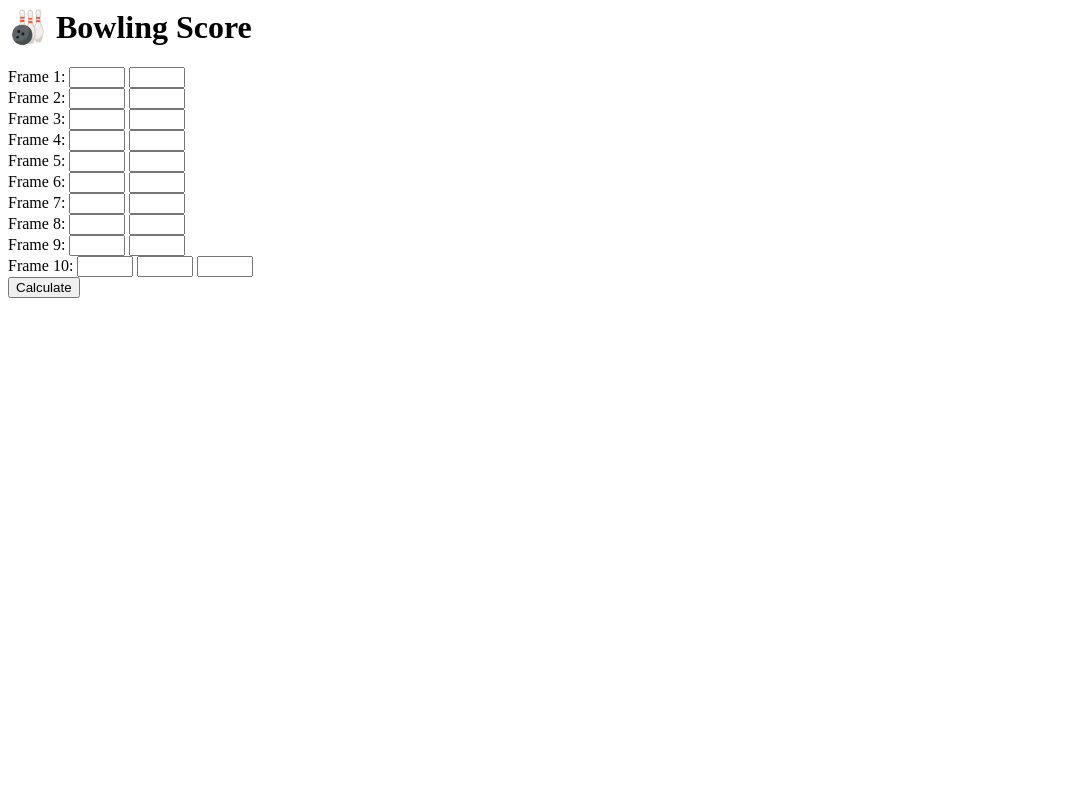
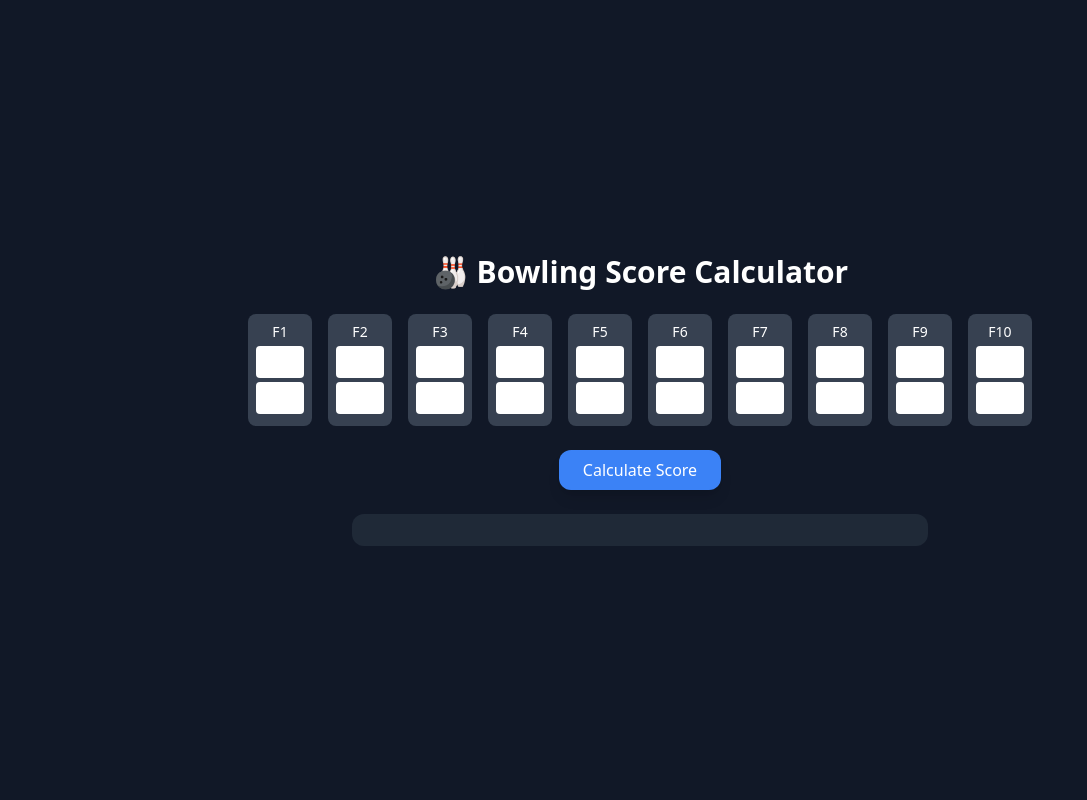
Before and after one commit to sowmyabusinayani/ScoreCalculator, a Flask app: page / in a window 1280 px wide. Shown: the whole page, without its empty margins (0-1087 px from the left). Run offline with Flask 3, Linux system fonts and the light colour scheme; some libraries are stand-ins or nearby versions.

Commit message:
add a neat frames grid and auto-disable the second input, fixed the scoring function bug

```diff
--- a/app.py
+++ b/app.py
@@ -3,45 +3,101 @@ from flask import Flask, request, jsonify, render_template
 app = Flask(__name__)
 
 
-def calculate_bowling_score(rolls: list[int]):
-    """
-    rolls: flat list of ints (0–10), including any bonus rolls in the 10th frame.
-    Returns {"total": int} or {"error": "..."} if input is insufficient.
-    """
+def calculate_bowling_score(rolls):
+    # validate
+    if not isinstance(rolls, list):
+        return {"error": "rolls must be a list"}
     try:
-        score = 0
-        i = 0
-        for frame in range(10):
-            # make sure we have enough rolls to read
-            if i >= len(rolls):
-                return {"error": "Not enough rolls provided."}
+        rolls = [int(r) for r in rolls]
+    except Exception:
+        return {"error": "rolls must be integers"}
+    if any(r < 0 or r > 10 for r in rolls):
+        return {"error": "each roll must be between 0 and 10"}
 
-            # Strike
-            if rolls[i] == 10:
+    total = 0
+    i = 0
+    frames = []
+
+    # Frames 1–9
+    for frame in range(1, 10):
+        if i >= len(rolls):
+            return {"error": "Not enough rolls provided."}
+
+        # Strike
+        if rolls[i] == 10:
+            if i + 2 >= len(rolls):
+                return {"error": "Strike needs two bonus rolls."}
+            frame_score = 10 + rolls[i+1] + rolls[i+2]
+            frames.append({"frame": frame, "type": "strike",
+                          "rolls": [10], "score": frame_score})
+            total += frame_score
+            i += 1
+        else:
+            if i + 1 >= len(rolls):
+                return {"error": "Frame missing second roll."}
+            r1, r2 = rolls[i], rolls[i+1]
+            if r1 + r2 > 10:
+                return {"error": f"Invalid frame {frame}: pins exceed 10."}
+            if r1 + r2 == 10:  # spare
                 if i + 2 >= len(rolls):
-                    return {"error": "Strike needs two bonus rolls."}
-                score += 10 + rolls[i + 1] + rolls[i + 2]
-                i += 1
-            else:
-                if i + 1 >= len(rolls):
-                    return {"error": "Frame missing second roll."}
-                r1, r2 = rolls[i], rolls[i + 1]
-                if r1 + r2 == 10:  # Spare
-                    if i + 2 >= len(rolls):
-                        return {"error": "Spare needs one bonus roll."}
-                    score += 10 + rolls[i + 2]
-                else:             # Open frame
-                    score += r1 + r2
+                    return {"error": "Spare needs one bonus roll."}
+                frame_score = 10 + rolls[i+2]
+                frames.append({"frame": frame, "type": "spare",
+                              "rolls": [r1, r2], "score": frame_score})
+                total += frame_score
+                i += 2
+            else:  # open
+                frame_score = r1 + r2
+                frames.append({"frame": frame, "type": "open",
+                              "rolls": [r1, r2], "score": frame_score})
+                total += frame_score
                 i += 2
 
-        return {"total": score}
-    except Exception:
-        return {"error": "Invalid input."}
+    # Frame 10
+    if i >= len(rolls):
+        return {"error": "Not enough rolls for 10th frame."}
+
+    r1 = rolls[i]
+    if r1 == 10:
+        if i + 2 >= len(rolls):
+            return {"error": "10th-frame strike needs two bonus rolls."}
+        r2, r3 = rolls[i+1], rolls[i+2]
+        if r2 != 10 and r2 + r3 > 10:
+            return {"error": "Invalid 10th frame bonus rolls."}
+        frame_score = 10 + r2 + r3
+        frames.append({"frame": 10, "type": "strike", "rolls": [
+                      10, r2, r3], "score": frame_score})
+        i += 3
+    else:
+        if i + 1 >= len(rolls):
+            return {"error": "10th frame missing second roll."}
+        r2 = rolls[i+1]
+        if r1 + r2 > 10:
+            return {"error": "Invalid 10th frame: pins exceed 10."}
+        if r1 + r2 == 10:
+            if i + 2 >= len(rolls):
+                return {"error": "10th-frame spare needs one bonus roll."}
+            r3 = rolls[i+2]
+            frame_score = 10 + r3
+            frames.append({"frame": 10, "type": "spare", "rolls": [
+                          r1, r2, r3], "score": frame_score})
+            i += 3
+        else:
+            frame_score = r1 + r2
+            frames.append({"frame": 10, "type": "open", "rolls": [
+                          r1, r2], "score": frame_score})
+            i += 2
+
+    total += frame_score
+
+    if i != len(rolls):
+        return {"error": "Too many rolls provided."}
+
+    return {"total": total, "frames": frames}
 
 
 @app.route("/")
 def home():
-    # serves templates/index.html
     return render_template("index.html")
 
 
--- a/templates/index.html
+++ b/templates/index.html
@@ -1,81 +1,130 @@
-<body>
-    <h1>🎳 Bowling Score</h1>
-    <form id="scoreForm">
-        <div id="frames">
-            <!-- Generate 10 frames, each with inputs -->
-            <div>
-                <label>Frame 1: </label>
-                <input type="number" min="0" max="10">
-                <input type="number" min="0" max="10">
-            </div>
-            <div>
-                <label>Frame 2: </label>
-                <input type="number" min="0" max="10">
-                <input type="number" min="0" max="10">
-            </div>
-            <div>
-                <label>Frame 3: </label>
-                <input type="number" min="0" max="10">
-                <input type="number" min="0" max="10">
-            </div>
-            <div>
-                <label>Frame 4: </label>
-                <input type="number" min="0" max="10">
-                <input type="number" min="0" max="10">
-            </div>
-            <div>
-                <label>Frame 5: </label>
-                <input type="number" min="0" max="10">
-                <input type="number" min="0" max="10">
-            </div>
-            <div>
-                <label>Frame 6: </label>
-                <input type="number" min="0" max="10">
-                <input type="number" min="0" max="10">
-            </div>
-            <div>
-                <label>Frame 7: </label>
-                <input type="number" min="0" max="10">
-                <input type="number" min="0" max="10">
-            </div>
-            <div>
-                <label>Frame 8: </label>
-                <input type="number" min="0" max="10">
-                <input type="number" min="0" max="10">
-            </div>
-            <div>
-                <label>Frame 9: </label>
-                <input type="number" min="0" max="10">
-                <input type="number" min="0" max="10">
-            </div>
-            <div>
-                <label>Frame 10: </label>
-                <input type="number" min="0" max="10">
-                <input type="number" min="0" max="10">
-                <input type="number" min="0" max="10">
-            </div>
-        </div>
-        <button type="submit">Calculate</button>
+<!DOCTYPE html>
+<html lang="en">
+
+<head>
+    <meta charset="UTF-8">
+    <title>🎳Bowling Score Calculator</title>
+    <script src="https://cdn.tailwindcss.com"></script>
+</head>
+
+<body class="bg-gray-900 text-white min-h-screen flex flex-col items-center justify-center">
+    <h1 class="text-3xl font-bold mb-6">🎳 Bowling Score Calculator</h1>
+
+    <!-- Frames Grid -->
+    <form id="scoreForm" class="grid grid-cols-10 gap-4 mb-6">
+        <!-- Frame boxes will be inserted here -->
     </form>
 
-    <p id="result"></p>
+    <button id="calculateBtn" class="px-6 py-2 bg-blue-500 rounded-xl hover:bg-blue-600 shadow-lg">
+        Calculate Score
+    </button>
+
+    <!-- Results -->
+    <div id="result" class="mt-6 p-4 bg-gray-800 rounded-xl w-full max-w-xl"></div>
 
     <script>
-        document.getElementById("scoreForm").addEventListener("submit", async (e) => {
-            e.preventDefault();
-            const rolls = [];
-            document.querySelectorAll("#frames input").forEach(inp => {
-                if (inp.value !== "") rolls.push(parseInt(inp.value, 10));
+        const form = document.getElementById("scoreForm");
+
+        // Create 10 frames
+        for (let i = 1; i <= 10; i++) {
+            const frame = document.createElement("div");
+            frame.className = "flex flex-col items-center bg-gray-700 p-2 rounded-lg";
+
+            const label = document.createElement("span");
+            label.textContent = `F${i}`;
+            label.className = "text-sm mb-1";
+
+            const input1 = document.createElement("input");
+            input1.type = "number";
+            input1.min = 0;
+            input1.max = 10;
+            input1.className = "w-12 p-1 mb-1 text-black text-center rounded";
+
+            const input2 = document.createElement("input");
+            input2.type = "number";
+            input2.min = 0;
+            input2.max = 10;
+            input2.className = "w-12 p-1 mb-1 text-black text-center rounded";
+
+            const input3 = document.createElement("input");
+            input3.type = "number";
+            input3.min = 0;
+            input3.max = 10;
+            input3.className = "w-12 p-1 text-black text-center rounded hidden";
+
+            // Auto-disable 2nd input if strike (for frames 1-9)
+            input1.addEventListener("input", () => {
+                const val = parseInt(input1.value) || 0;
+                if (i < 10) {
+                    if (val === 10) {
+                        input2.value = "";
+                        input2.disabled = true;
+                    } else {
+                        input2.disabled = false;
+                    }
+                }
+                // In 10th frame, show third box when strike/spare
+                if (i === 10) {
+                    input2.classList.remove("hidden");
+                    if (val === 10) {
+                        input2.disabled = false;
+                        input3.classList.remove("hidden");
+                    }
+                }
             });
 
-            const res = await fetch("/score", {
+            // In 10th frame, if spare → allow third box
+            input2.addEventListener("input", () => {
+                if (i === 10) {
+                    const r1 = parseInt(input1.value) || 0;
+                    const r2 = parseInt(input2.value) || 0;
+                    if (r1 !== 10 && r1 + r2 === 10) {
+                        input3.classList.remove("hidden");
+                    }
+                }
+            });
+
+            frame.appendChild(label);
+            frame.appendChild(input1);
+            frame.appendChild(input2);
+            frame.appendChild(input3);
+            form.appendChild(frame);
+        }
+
+        document.getElementById("calculateBtn").addEventListener("click", async () => {
+            const rolls = [];
+            const frames = form.querySelectorAll("div");
+
+            frames.forEach((f, idx) => {
+                const inputs = f.querySelectorAll("input");
+                inputs.forEach(inp => {
+                    if (!inp.classList.contains("hidden") && inp.value !== "") {
+                        rolls.push(parseInt(inp.value));
+                    }
+                });
+            });
+
+            const response = await fetch("/score", {
                 method: "POST",
                 headers: { "Content-Type": "application/json" },
                 body: JSON.stringify({ rolls })
             });
-            const data = await res.json();
-            const out = document.getElementById("result");
-            out.textContent = data.error ? `Error: ${data.error}` : `Total Score: ${data.total}`;
+            const data = await response.json();
+
+            const resultDiv = document.getElementById("result");
+            if (data.error) {
+                resultDiv.innerHTML = `<p class="text-red-400 font-bold">❌ ${data.error}</p>`;
+            } else {
+                let html = `<h2 class="text-xl font-bold mb-2">✅ Total Score: ${data.total}</h2>`;
+                html += `<ul class="text-sm">`;
+                data.frames.forEach(f => {
+                    html += `<li>Frame ${f.frame}: [${f.rolls.join(", ")}] → ${f.score}</li>`;
+                });
+                html += `</ul>`;
+                resultDiv.innerHTML = html;
+            }
         });
     </script>
 </body>
+
+</html>
```
